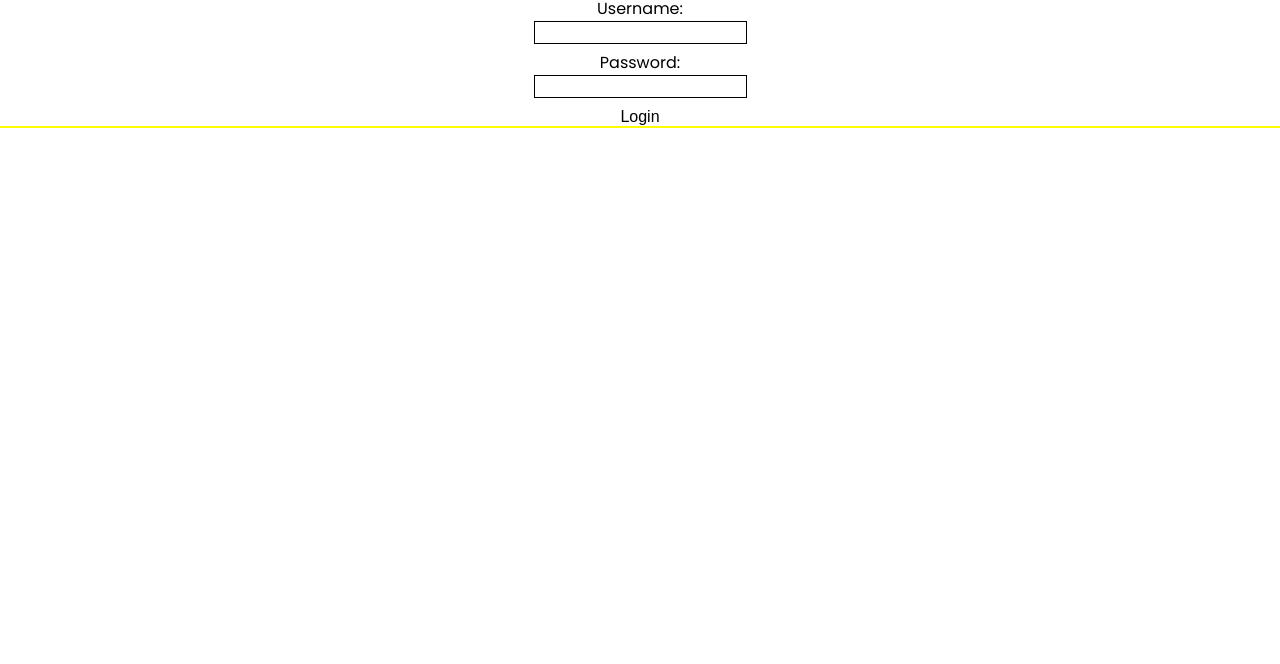
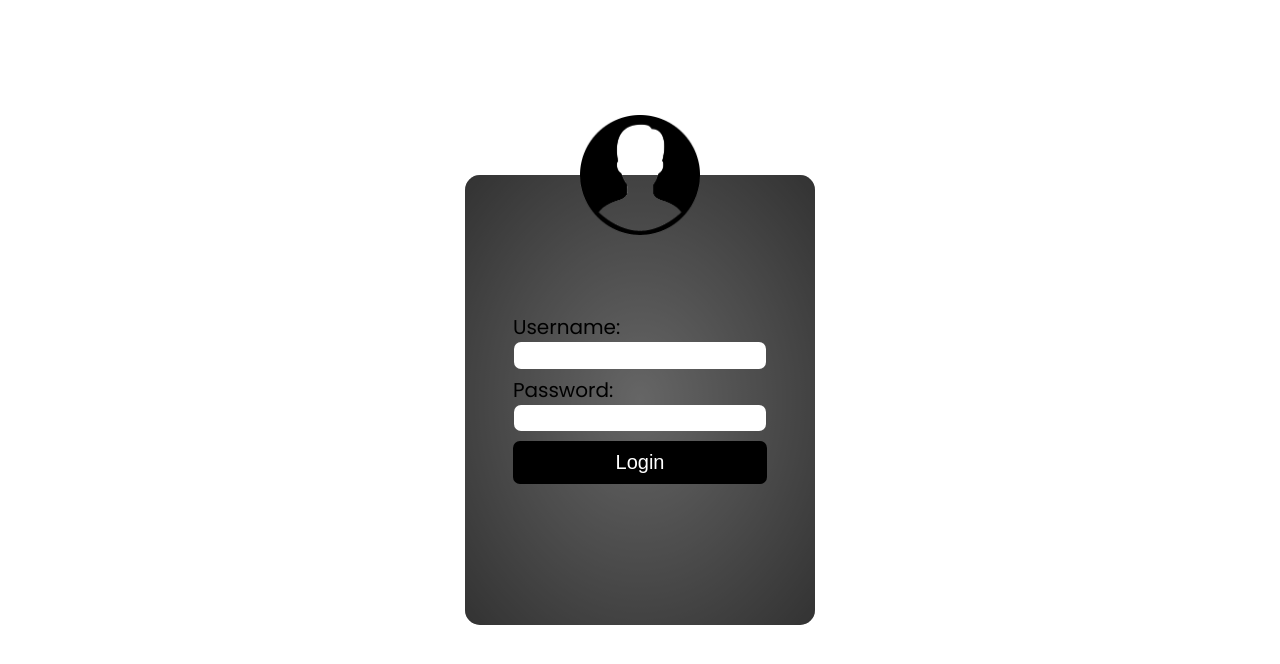
Before and after one commit to Handehoch/abanking-test, an Angular app: page /login in a window 1280 px wide. Shown: the top 664 px of the page. Built offline with nearby package versions, Linux system fonts and the light colour scheme.

Commit message:
login form design

```diff
--- a/src/app/modules/authentication/components/login/login.component.html
+++ b/src/app/modules/authentication/components/login/login.component.html
@@ -1,4 +1,7 @@
-<form class="login-form" [formGroup]="form" (ngSubmit)="onLoginClick()">
+<div class="background-wrapper">
+  <div class="login-form login-form--bg">
+    <img src="../../../../../assets/person_login.png" alt="Login logo" class="login-form__logo">
+    <form class="login-form__form" [formGroup]="form" (ngSubmit)="onLoginClick()">
       <label class="login-form__label" for="username">Username:</label>
       <input class="login-form__input" type="text" name="username" id="username"
              formControlName="username"
@@ -7,5 +10,7 @@
       <input class="login-form__input" type="password" name="password" id="password"
              formControlName="password"
       >
-  <button class="login-form__btn" type="submit">Login</button>
+      <button class="btn login-form__btn" type="submit">Login</button>
     </form>
+  </div>
+</div>
--- a/src/app/modules/authentication/components/login/login.component.scss
+++ b/src/app/modules/authentication/components/login/login.component.scss
@@ -1,19 +1,59 @@
+//.background-wrapper {
+//  height: 100vh;
+//  background-size: contain;
+//  background: url("../../../../../assets/login_bg.jpg") no-repeat center;
+//}
+
+.login-form--bg {
+  background: content-box radial-gradient(var(--second-color), rgba(0, 0, 0, 0.5));
+  border-radius: 15px;
+}
+
 .login-form {
-  display: flex;
-  flex-direction: column;
-  align-items: center;
-  outline: 2px solid yellow;
+  width: 350px;
+  height: 450px;
+  position: absolute;
+  top: 50%;
+  left: 50%;
+  margin-top: -225px;
+  margin-left: -175px;
+
+  &__logo {
+    width: 120px;
+    position: absolute;
+    left: calc(50% - 60px);
+    top: -60px;
+  }
+
+  &__form {
+    box-sizing: border-box;
+    display: flex;
+    flex-direction: column;
+    align-items: center;
+    justify-content: center;
+    height: 100%;
+    width: 100%;
+    padding: 20px;
+    font-size: 20px;
+    background-color: rgba(0, 0, 0, 0.6);
+    border-radius: 15px;
+  }
 
   &__label {
     margin-bottom: 3px;
+    align-self: flex-start;
+    padding-left: 9%;
   }
 
   &__input {
-    border: 1px solid black;
     margin-bottom: 10px;
+    width: 80%;
+    height: 6%;
+    border-radius: 7px;
   }
 
   &__btn {
-    cursor: pointer;
+    width: 82%;
+    border-radius: 7px;
   }
 }
--- a/src/app/modules/companies/components/companies/companies.component.scss
+++ b/src/app/modules/companies/components/companies/companies.component.scss
@@ -14,7 +14,7 @@
   }
 
   &__card:hover {
-    box-shadow: 0 0 20px black;
+    box-shadow: 0 0 20px var(--main-color);
     transition: box-shadow 0.3s linear;
   }
 }
--- a/src/reset.scss
+++ b/src/reset.scss
@@ -22,6 +22,7 @@ body{
   text-rendering: optimizeLegibility;
   font-feature-settings: "pnum";
   font-variant-numeric: proportional-nums;
+  box-sizing: border-box;
 }
 
 a {
--- a/src/styles.scss
+++ b/src/styles.scss
@@ -4,3 +4,35 @@
 body {
   font-family: 'Poppins', sans-serif;
 }
+
+:root {
+  --main-color: #000;
+  --second-color: #fff;
+}
+
+.btn {
+  padding: 10px 40px;
+  background-color: var(--main-color);
+  color: var(--second-color);
+  cursor: pointer;
+  transition: background-color 0.3s linear, color 0.3s linear;
+}
+
+.btn:hover,
+.btn:focus {
+  color: var(--main-color);
+  background-color: var(--second-color);
+  transition: background-color 0.3s linear, color 0.3s linear;
+}
+
+.btn:focus {
+  color: var(--main-color);
+  background-color: var(--second-color);
+  transition: background-color 0.3s linear, color 0.3s linear;
+}
+
+.btn:active {
+  color: var(--main-color);
+  background-color: var(--second-color);
+  transition: background-color 0.3s linear, color 0.3s linear;
+}
```
Also changed, not shown: src/assets/person_login.png (added). Lines whose indentation alone changed are shown as unchanged.
